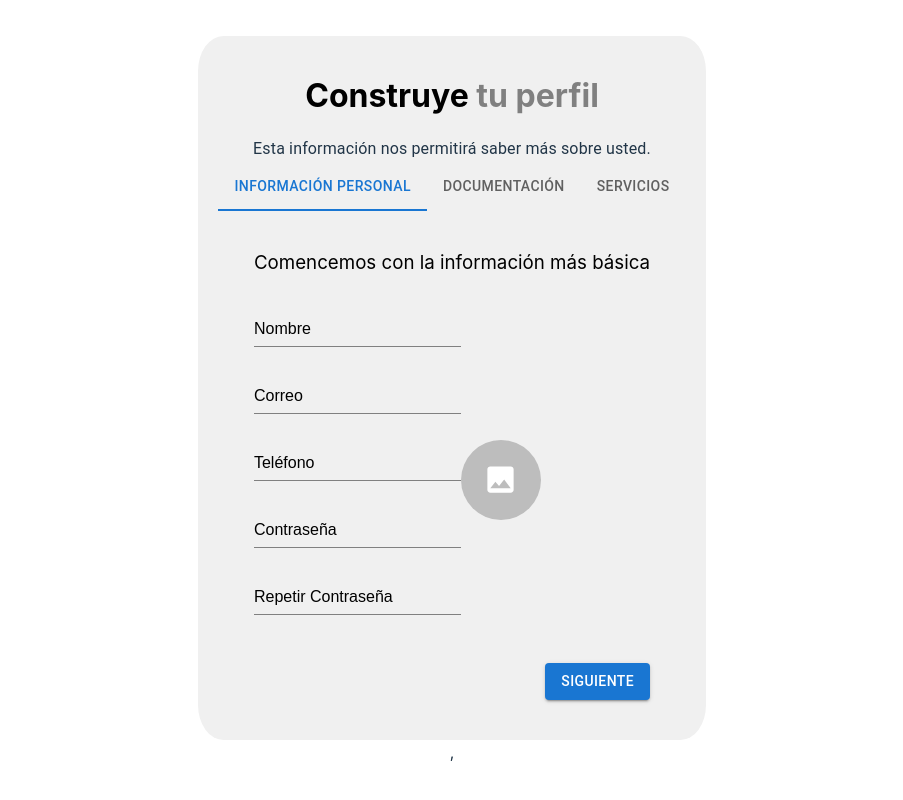
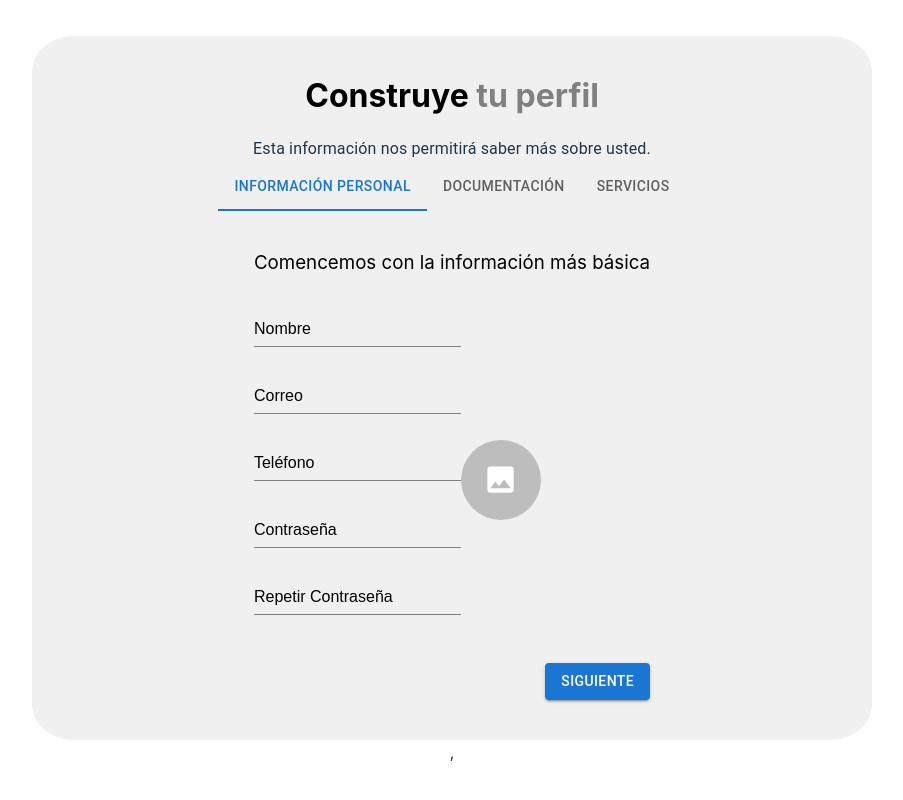
Before and after one commit to tomasflores24/munia-sesiones-1-1-clien, a React (Vite) app: page / in a window 1280 px wide. Shown: the whole page, without its empty margins (188-1091 px from the left). Built offline with nearby package versions, Linux system fonts and the light colour scheme.

Commit message:
actualizado

```diff
--- a/src/app/components/register/Register.scss
+++ b/src/app/components/register/Register.scss
@@ -5,6 +5,7 @@
   padding: 20px;
   background-color: #f0f0f0;
   border-radius: 5%;
+  width: 50rem;
 
   .title-register {
     color: grey;
--- a/src/app/components/register/personalInfo/PersonalInfo.scss
+++ b/src/app/components/register/personalInfo/PersonalInfo.scss
@@ -22,6 +22,7 @@
       border-bottom: 1px solid grey;
       padding: 8px 0;
       font-size: 16px;
+      color: black;
       background-color: transparent;
       transition: border-bottom 0.3s ease;
 
```
